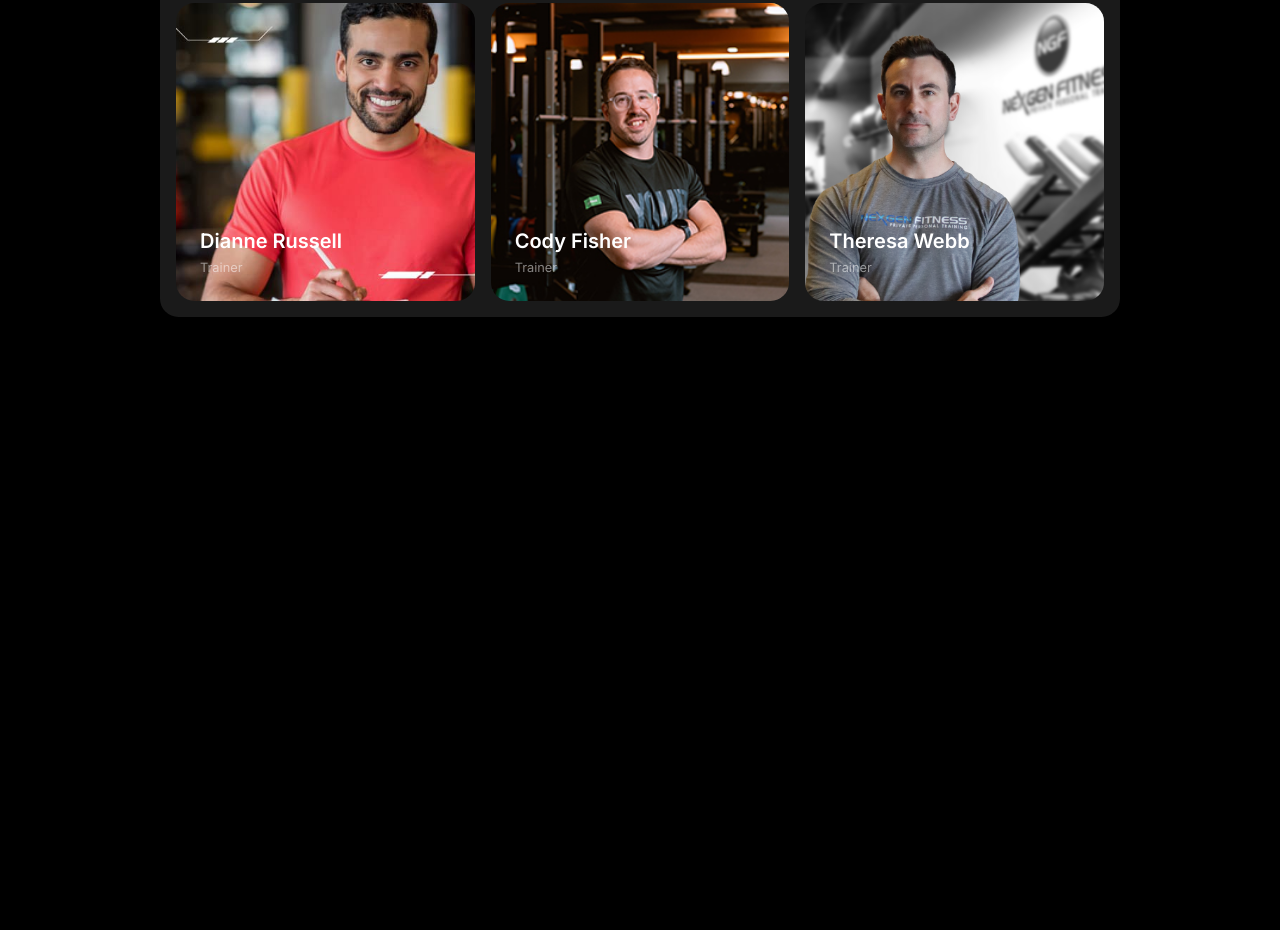
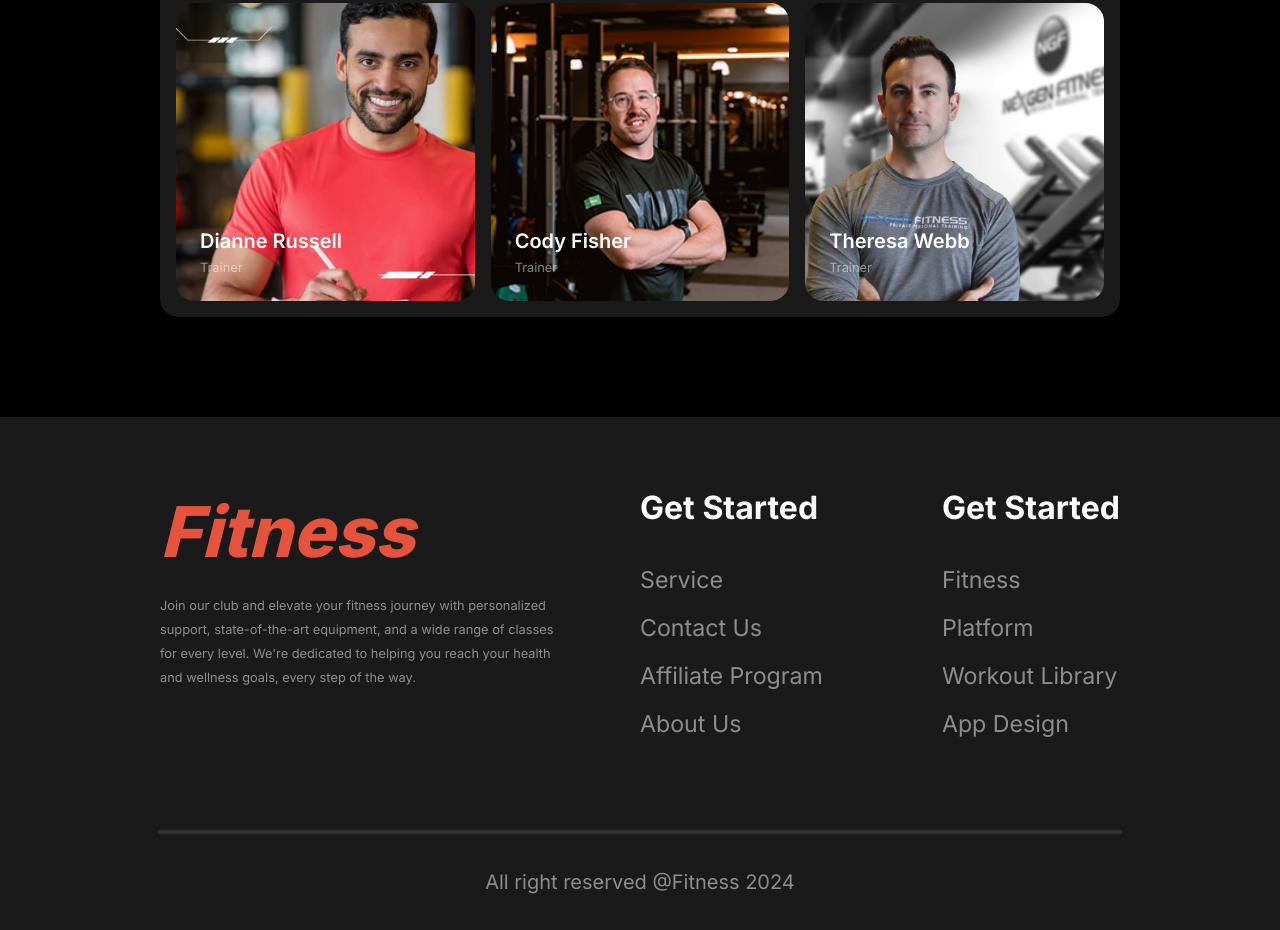
Before and after one commit to shaoon09/ph-assignment-2, a plain HTML site: page index.html in a window 1280 px wide. Shown: the part 3524-4454 px from the top of the page. Before the commit the page ends 3941 px from the top, so only its background shows below. Drawn offline with Linux system fonts and the light colour scheme; a web font is replaced by a local one.

Commit message:
footer page added

```diff
--- a/index.html
+++ b/index.html
@@ -230,6 +230,40 @@
                 </div>
             </div>
         </section>
+
     </main>
+    <!-- footer page started -->
+    <footer>
+        <div class="box">
+            <div class="first-box">
+                <div class="third-box">
+                    <h1 class="brand" id="great-brand">Fitness</h1>
+                    <p>Join our club and elevate your fitness journey with personalized support, state-of-the-art equipment, and a wide range of classes for every level. We're dedicated to helping you reach your health and wellness goals, every step of the way.</p>
+                </div>
+
+            </div>
+            <div class="second-box">
+                <div class="forth-box">
+                    <h3>Get Started</h3>
+                    <p>Service</p>
+                    <p>Contact Us</p>
+                    <p>Affiliate Program</p>
+                    <p>About Us</p>
+                </div>
+                <div class="forth-box">
+                    <h3>Get Started</h3>
+                    <p>Fitness</p>
+                    <p>Platform</p>
+                    <p>Workout Library</p>
+                    <p>App Design</p>
+                </div>
+            </div>
+        </div>
+        <hr>
+        <div class="rights">
+            <p id="rights">All right reserved @Fitness 2024</p>
+        </div>
+
+    </footer>
 </body>
 </html>
--- a/styles/style.css
+++ b/styles/style.css
@@ -564,6 +564,99 @@ label {
 .text p {
     background: transparent;
 }
+/* footer page started */
+footer {
+    width: 100%;
+    background: rgba(255, 255, 255, 0.1);
+}
+
+.box {
+    width: 75%;
+    height: fit-content;
+    margin: 4.5rem auto;
+    display: flex;
+    justify-content: space-between;
+    background: transparent;
+}
+
+.first-box {
+    width: 50%;
+    margin-top: 4.5rem;
+    background: transparent;
+}
+
+.second-box {
+    width: 50%;
+    margin-top: 4.5rem;
+    display: flex;
+    justify-content: space-between;
+    background: transparent;
+}
+
+hr {
+    width: 75%;
+    margin: 0 auto;
+    border: 2px solid rgba(255, 255, 255, 0.1);
+    background: transparent;
+}
+
+.rights {
+    margin-top: 2.25rem;
+    padding-bottom: 2.25rem;
+    background: transparent;
+}
+
+#rights {
+    text-align: center;
+    background: transparent;
+    color: rgba(255, 255, 255, 0.5);
+    font-size: 1.25rem;
+    font-weight: 400;
+    line-height: 1.5rem;
+}
+
+#great-brand {
+    font-size: 4.375rem;
+    background: transparent;
+    margin-bottom: 1.25rem;
+}
+
+.third-box {
+    width: 86%;
+    background: transparent;
+}
+
+.third-box p {
+    color: rgba(255, 255, 255, 0.5);
+    font-size: 0.8rem;
+    font-weight: 400;
+    line-height: 1.5rem;
+    background: transparent;
+}
+
+.forth-box {
+    background: transparent;
+}
+
+.forth-box h3 {
+    color: #fff;
+    font-size: 2rem;
+    font-weight: 700;
+    line-height: 120%;
+    margin-bottom: 2.45rem;
+    background: transparent;
+}
+
+.forth-box p {
+    color: rgba(255, 255, 255, 0.5);
+    font-size: 1.45rem;
+    font-weight: 400;
+    line-height: 120%;
+    margin-bottom: 1.25rem;
+    background: transparent;
+    cursor: pointer;
+}
+
 
 @media screen and (max-width:576px) {
     .nav-links {
@@ -653,7 +746,7 @@ label {
     .text-container h1 {
         font-size: 2rem;
     }
-    nav,.banner-container,.change-habits,.run-an-extra,.bmi-desc, .meet-our-team {
+    nav,.banner-container,.change-habits,.run-an-extra,.bmi-desc, .meet-our-team,.box, hr {
           width: 82%;
     }
     .run-an-extra {
@@ -731,6 +824,16 @@ label {
     .hidden{
         display: none;
     }
+    .box,
+    .second-box {
+        flex-direction: column;
+    }
+
+    .third-box,
+    .first-box,
+    .second-box {
+        width: 100%;
+    }
 
 
 }
```
